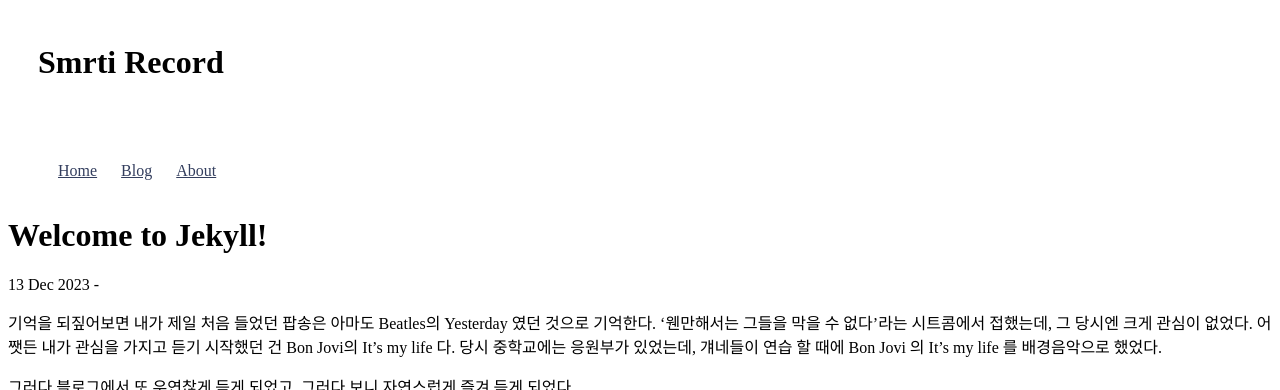
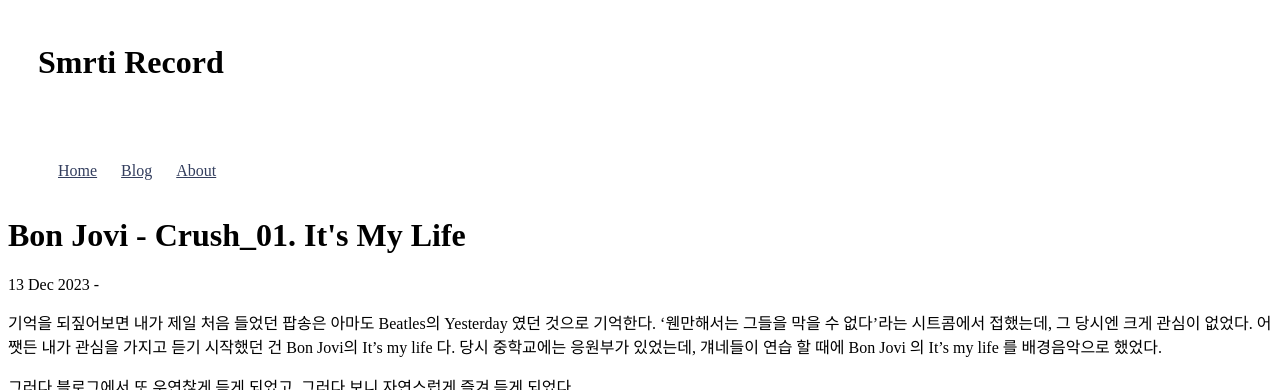
Before and after one commit to svsmemory/svsmemory.github.io, a Jekyll site: the page built from _posts/2023-12-13-bonjovi-it'smylife.md, in a window 1280 px wide and 900 px high, cut to the strip 0-390 px from the top of the window. Built offline with Jekyll 4.4.1, drawn with Linux system fonts in a browser that asks for light colours.

Commit message:
posting test

```diff
--- a/_config.yml
+++ b/_config.yml
@@ -24,6 +24,7 @@ description: >- # this means to ignore newlines until "baseurl:"
   Music, Motorcycle, Travel, Anime, Book, Memories...
 baseurl: "" # the subpath of your site, e.g. /blog
 url: "" # the base hostname & protocol for your site, e.g. http://example.com
+language: "korean"
 
 # Build settings
 theme:
--- a/_posts/2023-12-13-bonjovi-it'smylife.md
+++ b/_posts/2023-12-13-bonjovi-it'smylife.md
@@ -1,12 +1,13 @@
 ---
 layout: post
-title:  "Welcome to Jekyll!"
+title:  "Bon Jovi - Crush_01. It's My Life"
 date:   2023-12-13 01:51
 categories: Bon Jovi
 subcategories: Crush
 tag: rock
 ---
 
+{% if site.language == "korean" %}
 기억을 되짚어보면 내가 제일 처음 들었던 팝송은 아마도 Beatles의 Yesterday 였던 것으로 기억한다. '웬만해서는 그들을 막을 수 없다'라는 시트콤에서 접했는데, 그 당시엔 크게 관심이 없었다. 어쨋든 내가 관심을 가지고 듣기 시작했던 건 Bon Jovi의 It's my life 다. 당시 중학교에는 응원부가 있었는데, 걔네들이 연습 할 때에 Bon Jovi 의 It's my life 를 배경음악으로 했었다.
 
 그러다 블로그에서 또 우연찮게 듣게 되었고, 그러다 보니 자연스럽게 즐겨 듣게 되었다.
@@ -124,3 +125,5 @@ Like Frankie said, "I did it my way"
 
 I just want to live while I'm alive
 'Cause it's my life
+
+{% endif %}
```
